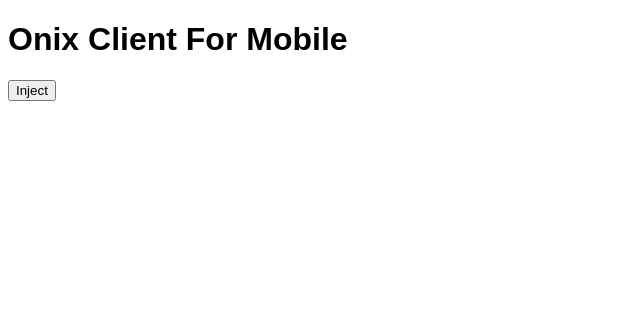
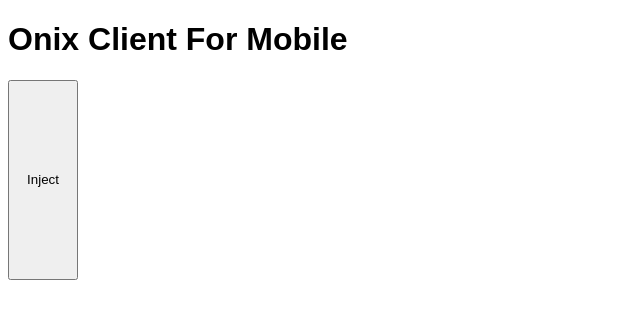
Before and after one commit to AmazeHere/AmazeHere.github.io, a plain HTML site: page index.html in a window 1280 px wide. Shown: the whole page, without its empty margins (0-640 px from the left). Drawn offline with Linux system fonts and the light colour scheme.

Commit message:
update index.html

```diff
--- a/index.html
+++ b/index.html
@@ -8,7 +8,7 @@
   </head>
   <body>
     <h1>Onix Client For Mobile</h1>
-        <button onclick="window.location.href='https://youtu.be/dQw4w9WgXcQ';">
+        <button class="button"onclick="window.location.href='https://youtu.be/dQw4w9WgXcQ';">
       Inject
     </button>
   </body>
```
